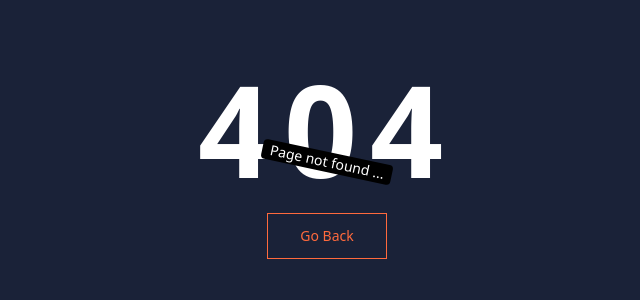
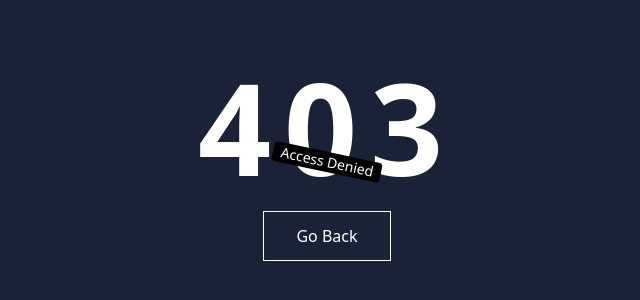
Before and after one commit to krabhis/Edu_project, a React (Vite) app in the folder Client/LMSfrontend/: page /denied in a window 1280 px wide. Before the commit this address had no page. Shown: the part 238-538 px from the top of the page, without its empty margins (313-953 px from the left). Built offline with nearby package versions, Linux system fonts and the light colour scheme.

Commit message:
added denied page

```diff
--- a/Client/LMSfrontend/src/App.jsx
+++ b/Client/LMSfrontend/src/App.jsx
@@ -11,6 +11,7 @@
 import CourseList from './Pages/Course/CourseList';
 import CourseDescription from './Pages/Course/CourseDescription';
 import Contact from './Pages/Contact';
+import Denied from './Pages/Denied';
 
 
 function App() {
@@ -21,6 +22,7 @@
         <Route path="/" element={<HomePage />} ></Route>
         <Route path="/about" element={<AboutUs />} ></Route>
         <Route path="/contact" element={<Contact />} ></Route>
+        <Route path="/denied" element={<Denied />} ></Route>
 
         <Route path="/signup" element={<Signup />} ></Route>
         <Route path="/login" element={<Login />} ></Route>
--- /dev/null
+++ b/Client/LMSfrontend/src/Pages/Denied.jsx
@@ -0,0 +1,23 @@
+import { useNavigate } from "react-router-dom";
+
+function Denied() {
+    const navigate = useNavigate();
+    return (
+        <main className="h-screen w-full flex flex-col justify-center items-center bg-[#1A2238]">
+            <h1 className="text-9xl font-semibold text-white tracking-widest">
+                403
+            </h1>
+            <div className="bg-black text-white px-2 text-sm rounded rotate-12 absolute">
+                Access Denied
+            </div>
+            <button
+                onClick={() => navigate(-1)}
+                className="mt-5"
+            >
+                <span className="relative block px-8 py-3 border border-current  text-white">Go Back</span>
+            </button>
+        </main>
+    );
+}
+
+export default Denied;
```
